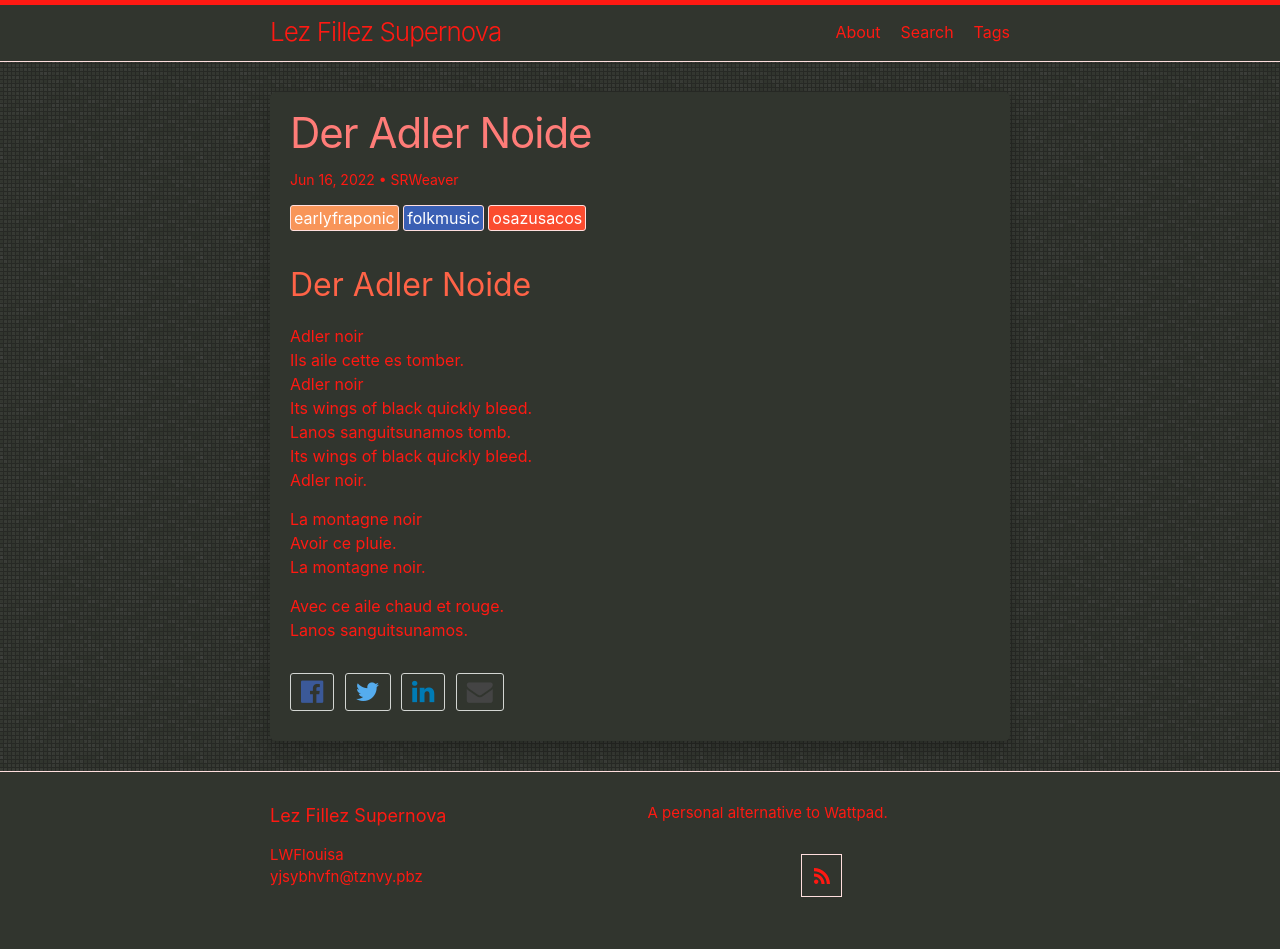
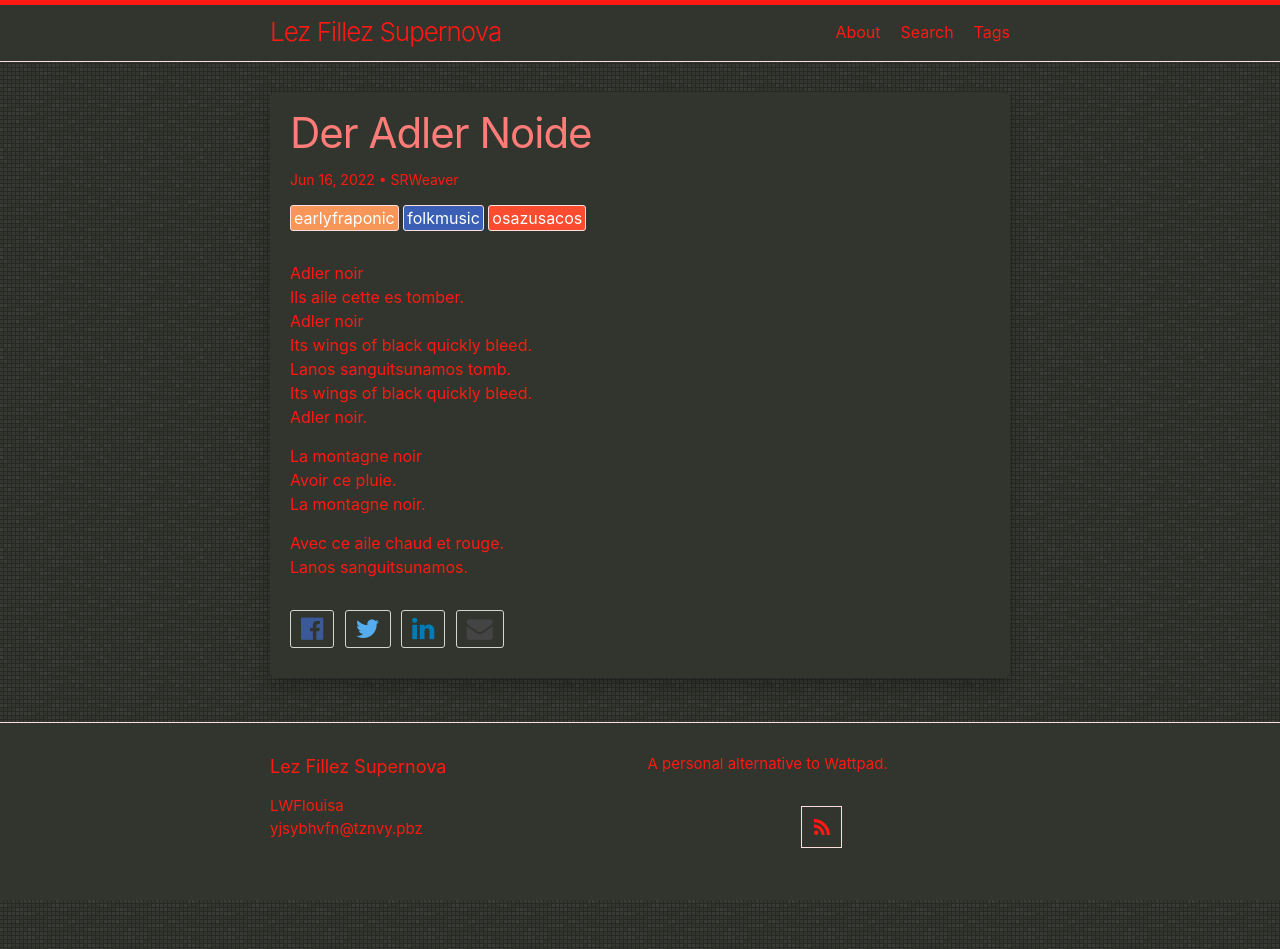
Before and after one commit to LWFlouisa/LezFillezSupernovos, a Jekyll site: the page built from _posts/2022-06-16-DerAdlierNoide.md, in a window 1280 px wide. Built offline with Jekyll 4.4.1, drawn with Linux system fonts in a browser that asks for light colours; our own code applies the rules of GitHub Pages for plain Markdown files; after the commit the page ends 900 px from its top, so only the background shows below that.

Commit message:
Update 2022-06-16-DerAdlierNoide.md

```diff
--- a/_posts/2022-06-16-DerAdlierNoide.md
+++ b/_posts/2022-06-16-DerAdlierNoide.md
@@ -3,7 +3,6 @@ title: "Der Adler Noide"
 author: "SRWeaver"
 tags: earlyfraponic osazusacos folkmusic
 ---
-## Der Adler Noide
 Adler noir<br />
 Ils aile cette es tomber.<br />
 Adler noir<br />
```
